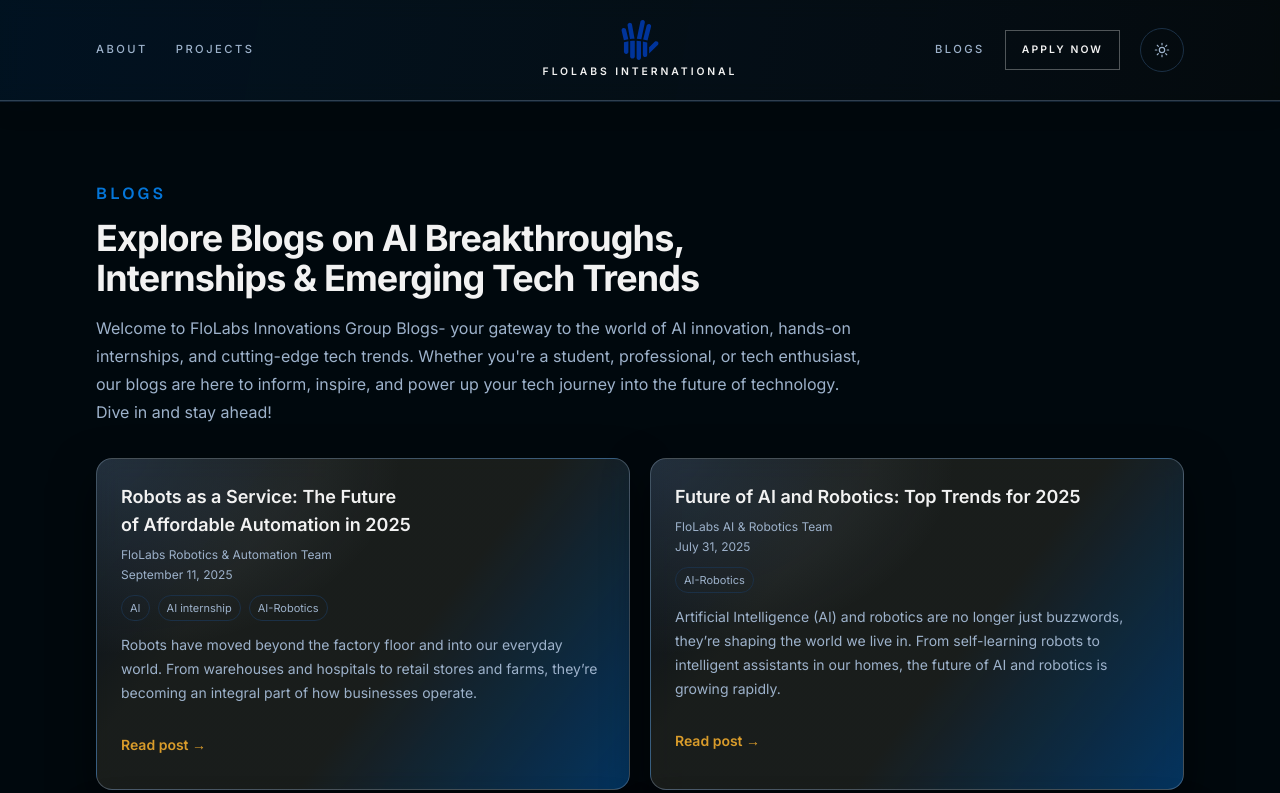
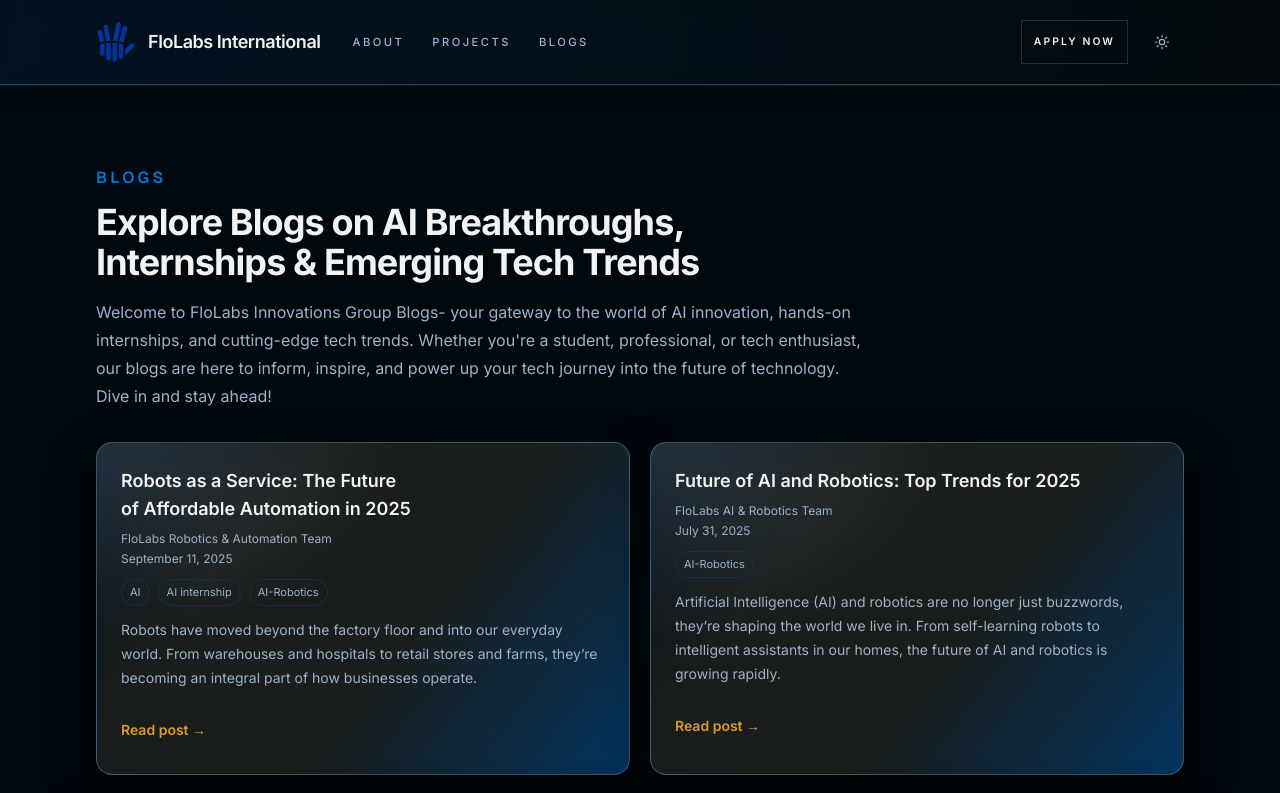
Before and after one commit to gece-c/FloLabs-International-redesign, a Next.js app: page /blogs in a window 1280 px wide. Shown: the top 793 px of the page. Built offline with nearby package versions, Linux system fonts and the light colour scheme.

Commit message:
text and navbar changes

```diff
--- a/app/page.tsx
+++ b/app/page.tsx
@@ -10,7 +10,6 @@ const unsplash = (id: string) =>
 export default function Home() {
   const featuredProjects = projects.slice(0, 5);
   const featuredNames = featuredProjects.map((p) => p.name).join(", ");
-  const verticalTitles = verticals.map((v) => v.title).join(", ");
   const methodologyLine = methodology
     .map((item) => item.toLowerCase())
     .join(", ");
@@ -20,7 +19,7 @@ export default function Home() {
       <HomeScene
         id="home"
         headline="Advanced AI and robotics for the next generation"
-        description="FloLabs International is an incubator launching ambitious projects across AI and robotics—pairing experiential learning with real venture execution."
+        description="FloLabs International is an incubator launching ambitious projects across AI and robotics, pairing experiential learning with real venture execution."
         imageSrc={unsplash("photo-1451187580459-43490279c0fa")}
         imageAlt="Earth at night from orbit, city lights and atmosphere visible"
         cta={{ href: "/internships", label: "Start your journey" }}
@@ -53,15 +52,30 @@ export default function Home() {
 
       <HomeScene
         headline="Ambitious, innovative collaboration"
-        description="We offer experiential learning—immersive training with real projects, teamwork, and modern workflows. FloLabs Innovations Group incubates ideas through collaboration, brainstorming, and practical AI tooling."
+        description="We offer experiential learning: immersive training with real projects, teamwork, and modern workflows. FloLabs Innovations Group incubates ideas through collaboration, brainstorming, and practical AI tooling."
         imageSrc={unsplash("photo-1485827404703-89b55fcc595e")}
         imageAlt="Robotic arm and technology workshop environment"
         cta={{ href: "/about", label: "Learn more" }}
       />
 
       <HomeScene
+        wideDescription
         headline="Our verticals"
-        description={`We focus on four pillars—${verticalTitles}—so teams can go deep in education, healthcare, travel, and space-related innovation with clear outcomes.`}
+        description={
+          <div className="grid gap-4 sm:grid-cols-2 sm:gap-5">
+            {verticals.map((v) => (
+              <div
+                key={v.title}
+                className="rounded-lg border border-white/15 bg-black/40 p-4 shadow-lg shadow-black/25 backdrop-blur-sm sm:p-5"
+              >
+                <h3 className="text-xs font-semibold uppercase tracking-[0.14em] text-white sm:text-sm">
+                  {v.title}
+                </h3>
+                <p className="mt-2.5 text-sm leading-relaxed text-white/85 sm:text-base">{v.text}</p>
+              </div>
+            ))}
+          </div>
+        }
         imageSrc={unsplash("photo-1454165804606-c3d57bc86b40")}
         imageAlt="Planning documents and laptop on a wooden desk"
         cta={{ href: "/about", label: "About FloLabs" }}
@@ -69,7 +83,20 @@ export default function Home() {
 
       <HomeScene
         headline="Long live learning"
-        description="We study the future of AI, robotics, and education—and we build while we learn. FloLabs helps you progress on your own path with practical skills and supportive collaboration."
+        description={
+          <>
+            <p>
+              Learn about the latest trends in technology. We are learning about the future of AI,
+              robotics, education, and so much more. Every day is a great day to learn, and we want to
+              keep learning and expanding.
+            </p>
+            <p>
+              FloLabs Innovations Group wants to prepare you for your own journey in your career. We
+              help you learn in the ways that work for you so you can achieve your goals and reach the
+              next level.
+            </p>
+          </>
+        }
         imageSrc={unsplash("photo-1434030216411-0b793f4b4173")}
         imageAlt="Open notebook and pen on a desk"
         cta={{ href: "/blogs", label: "Read the latest" }}
@@ -77,7 +104,7 @@ export default function Home() {
 
       <HomeScene
         headline="Built for flexibility and momentum"
-        description="Flexibility for busy schedules, affordable pathways, future-facing opportunities in AI and robotics, and expertise shared across teams—so learning stays practical and within reach."
+        description="Flexibility for busy schedules, affordable pathways, future-facing opportunities in AI and robotics, and expertise shared across teams, so learning stays practical and within reach."
         imageSrc={unsplash("photo-1507679799987-c73779587ccf")}
         imageAlt="Professional looking toward a bright horizon"
         cta={{ href: "/internships", label: "See programs" }}
@@ -85,7 +112,7 @@ export default function Home() {
 
       <HomeScene
         headline="Collaboration is our methodology"
-        description={`We foster creativity through ${methodologyLine}—so meetings become reusable knowledge, ideas move faster, and execution stays grounded in real builds.`}
+        description={`We foster creativity through ${methodologyLine}, so meetings become reusable knowledge, ideas move faster, and execution stays grounded in real builds.`}
         imageSrc={unsplash("photo-1531482615713-2afd69097998")}
         imageAlt="Team meeting with people discussing ideas"
         cta={{ href: "/about", label: "Discover how we work" }}
--- a/components/home-page-projects-carousel.tsx
+++ b/components/home-page-projects-carousel.tsx
@@ -73,7 +73,7 @@ export function HomePageProjectsCarousel({ projects }: HomePageProjectsCarouselP
       role="region"
       aria-label="Featured projects"
     >
-      {/* Full-bleed width shell (no `relative` here — fade height must not include extra in-flow padding). */}
+      {/* Full-bleed width shell (no `relative` here: fade height must not include extra in-flow padding). */}
       <div className="-mx-4 w-[calc(100%+2rem)] sm:-mx-6 sm:w-[calc(100%+3rem)] lg:-mx-8 lg:w-[calc(100%+4rem)]">
         {/*
           Fades are positioned on this box; its only in-flow content is the padded track row,
--- a/components/site-header.tsx
+++ b/components/site-header.tsx
@@ -3,31 +3,50 @@ import Image from "next/image";
 import { ThemeToggle } from "@/components/theme-toggle";
 import { navLinks } from "@/lib/site-data";
 
+const navTabClass =
+  "text-[0.7rem] font-medium uppercase tracking-[0.22em] text-muted";
+
+function BrandLink() {
+  return (
+    <Link
+      href="/"
+      className="grid min-w-0 max-w-full grid-cols-[auto_minmax(0,1fr)] items-center gap-2.5 text-foreground transition hover:opacity-90 sm:gap-3 [font-family:var(--font-inter),Arial,Helvetica,sans-serif]"
+    >
+      <Image
+        src="/flolabs-logo.svg"
+        alt="FloLabs International logo"
+        width={40}
+        height={40}
+        className="h-9 w-9 shrink-0 sm:h-10 sm:w-10"
+        priority
+      />
+      <span className="max-w-[11rem] text-left text-sm font-semibold leading-none tracking-tight text-foreground sm:max-w-none sm:text-base md:text-lg">
+        FloLabs International
+      </span>
+    </Link>
+  );
+}
+
+const applyNowLink = { href: "/internships", label: "Apply Now" };
+
+const applyNowDesktopClass =
+  "inline-flex h-11 shrink-0 items-center border border-border px-3 text-[0.65rem] font-semibold uppercase tracking-[0.2em] text-foreground transition hover:border-foreground/35 hover:bg-foreground/5";
+
+const applyNowMobileClass =
+  "inline-flex h-11 shrink-0 items-center whitespace-nowrap border border-border px-3 text-[0.65rem] font-semibold uppercase tracking-[0.18em] text-foreground transition hover:border-foreground/35 hover:bg-foreground/5";
+
 export function SiteHeader() {
-  const applyNowLink = { href: "/internships", label: "Apply Now" };
-  const midpoint = Math.ceil(navLinks.length / 2);
-  const leftNav = navLinks.slice(0, midpoint);
-  const rightNav = navLinks.slice(midpoint);
-
   return (
     <header className="glass-nav sticky top-0 z-50 border-b">
       <div className="mx-auto w-full max-w-6xl px-4 py-3 sm:px-6 sm:py-4 lg:px-8">
         <div className="flex items-center justify-between gap-3 md:hidden">
-          <Link
-            href="/"
-            className="inline-flex max-w-[calc(100vw-6.5rem)] items-center gap-2.5 text-lg font-semibold uppercase leading-none tracking-[0.18em] text-foreground"
-          >
-            <Image
-              src="/flolabs-logo.svg"
-              alt="FloLabs International logo"
-              width={36}
-              height={36}
-              className="h-9 w-9"
-              priority
-            />
-            <span className="relative top-px truncate">FloLabs</span>
-          </Link>
-          <ThemeToggle />
+          <BrandLink />
+          <div className="flex shrink-0 items-center gap-1.5">
+            <Link href={applyNowLink.href} className={applyNowMobileClass}>
+              {applyNowLink.label}
+            </Link>
+            <ThemeToggle />
+          </div>
         </div>
 
         <nav className="mt-3 flex items-center gap-2 overflow-x-auto pb-1 text-[0.65rem] font-medium uppercase tracking-[0.2em] text-muted md:hidden">
@@ -40,17 +59,16 @@ export function SiteHeader() {
               {link.label}
             </Link>
           ))}
-          <Link
-            href={applyNowLink.href}
-            className="inline-flex min-h-10 items-center whitespace-nowrap rounded-full border border-white/25 px-3 font-semibold text-foreground transition duration-200 hover:border-white/55 hover:bg-white/10"
-          >
-            {applyNowLink.label}
-          </Link>
         </nav>
 
-        <div className="hidden items-center md:grid md:grid-cols-[1fr_auto_1fr] md:gap-6 md:py-1">
-          <nav className="flex flex-wrap items-center justify-start gap-x-7 gap-y-2 text-[0.7rem] font-medium uppercase tracking-[0.22em] text-muted">
-            {leftNav.map((link) => (
+        <div className="hidden w-full flex-wrap items-center gap-x-6 gap-y-2 md:flex md:py-1 lg:gap-x-8">
+          <div className="shrink-0">
+            <BrandLink />
+          </div>
+          <nav
+            className={`flex min-w-0 flex-1 flex-wrap items-center justify-start gap-x-6 gap-y-2 lg:gap-x-7 ${navTabClass}`}
+          >
+            {navLinks.map((link) => (
               <Link
                 key={link.href}
                 href={link.href}
@@ -60,38 +78,8 @@ export function SiteHeader() {
               </Link>
             ))}
           </nav>
-
-          <Link
-            href="/"
-            className="mx-auto inline-flex flex-col items-center gap-1 text-center [font-family:var(--font-inter),Arial,Helvetica,sans-serif]"
-          >
-            <Image
-              src="/flolabs-logo.svg"
-              alt="FloLabs International logo"
-              width={40}
-              height={40}
-              className="h-10 w-10"
-              priority
-            />
-            <span className="hidden text-[0.65rem] font-semibold uppercase tracking-[0.28em] text-foreground lg:inline">
-              FloLabs International
-            </span>
-          </Link>
-
-          <div className="flex flex-wrap items-center justify-end gap-x-5 gap-y-2">
-            {rightNav.map((link) => (
-              <Link
-                key={link.href}
-                href={link.href}
-                className="inline-flex min-h-10 items-center text-[0.7rem] font-medium uppercase tracking-[0.22em] text-muted transition duration-200 hover:text-foreground"
-              >
-                {link.label}
-              </Link>
-            ))}
-            <Link
-              href={applyNowLink.href}
-              className="inline-flex min-h-10 items-center border border-white/30 px-4 text-[0.65rem] font-semibold uppercase tracking-[0.2em] text-foreground transition duration-200 hover:border-white/60 hover:bg-white/10"
-            >
+          <div className="flex shrink-0 items-center gap-2 lg:gap-3">
+            <Link href={applyNowLink.href} className={applyNowDesktopClass}>
               {applyNowLink.label}
             </Link>
             <ThemeToggle />
--- a/components/theme-toggle.tsx
+++ b/components/theme-toggle.tsx
@@ -2,6 +2,9 @@
 
 import { useTheme } from "next-themes";
 import { useSyncExternalStore } from "react";
+
+const toggleButtonClass =
+  "inline-flex size-11 items-center justify-center rounded-none text-muted transition hover:bg-muted/40 hover:text-foreground focus-visible:outline-none focus-visible:ring-2 focus-visible:ring-ring/50 focus-visible:ring-offset-2 focus-visible:ring-offset-background";
 
 export function ThemeToggle() {
   const { resolvedTheme, setTheme } = useTheme();
@@ -15,7 +18,7 @@ export function ThemeToggle() {
     return (
       <button
         aria-label="Toggle theme"
-        className="inline-flex h-11 w-11 items-center justify-center rounded-full border border-border text-muted transition hover:border-primary hover:text-primary"
+        className={toggleButtonClass}
         type="button"
       >
         <svg
@@ -39,7 +42,7 @@ export function ThemeToggle() {
   return (
     <button
       aria-label={`Switch to ${isDark ? "light" : "dark"} mode`}
-      className="inline-flex h-11 w-11 items-center justify-center rounded-full border border-border text-muted transition hover:border-primary hover:text-primary"
+      className={toggleButtonClass}
       onClick={() => setTheme(isDark ? "light" : "dark")}
       type="button"
     >
```
Also changed, not shown: components/home-scene.tsx (+14 -5 lines), lib/site-data.ts (+5 -5 lines), lib/strapi.ts (+4 -4 lines), 1 other file (tests, documents, lock files or other folders).
